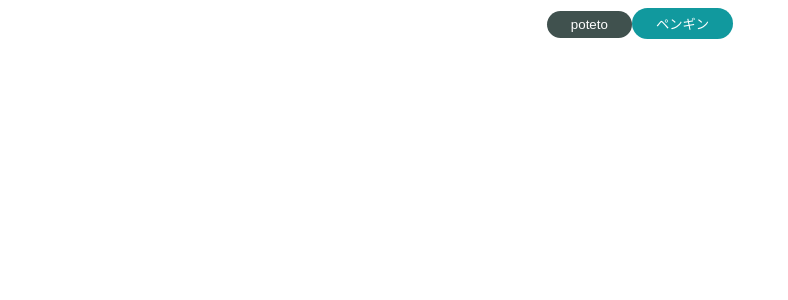
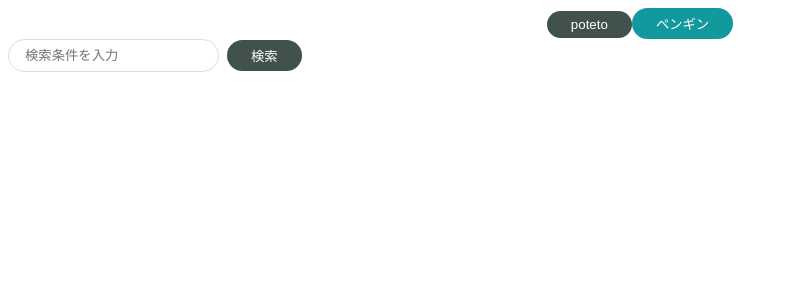
Before and after one commit to pen0914/Atomic-Design, a React (Create React App) app: page / in a window 1280 px wide. Shown: the top 300 px of the page, without its empty margins (0-788 px from the left). Built offline with nearby package versions, Linux system fonts and the light colour scheme.

Commit message:
molcules

```diff
--- a/src/App.js
+++ b/src/App.js
@@ -1,5 +1,6 @@
 import { PrimaryButton } from "./components/atoms/button/PrimaryButtons";
 import { SecondaryButton } from "./components/atoms/button/SecondaryButton";
+import { SearchInput } from "./components/molucules/Searchinput";
 import "./styles.css";
 
 export default function App() {
@@ -7,6 +8,8 @@
     <div className="App">
       <PrimaryButton>poteto</PrimaryButton>
       <SecondaryButton>ペンギン</SecondaryButton>
+      <br />
+      <SearchInput />
     </div>
   );
 }
--- /dev/null
+++ b/src/components/atoms/input/input.jsx
@@ -0,0 +1,13 @@
+import styled from "styled-components";
+
+export const Input = (props) => {
+  const { placeholder = "" } = props;
+  return <SInput type="text" placeholder={placeholder} />;
+};
+
+const SInput = styled.input`
+  padding: 8px 16px;
+  border: solid #ddd 1px;
+  border-radius: 9999px;
+  outline: none;
+`;
--- /dev/null
+++ b/src/components/molucules/Searchinput.jsx
@@ -0,0 +1,23 @@
+import styled from "styled-components";
+
+import { PrimaryButton } from "../atoms/button/PrimaryButtons";
+import { Input } from "../atoms/input/input";
+
+export const SearchInput = () => {
+  return (
+    <SContainer>
+      <Input placeholder="検索条件を入力　" />
+      <SButtonWrapper>
+        <PrimaryButton>検索</PrimaryButton>
+      </SButtonWrapper>
+    </SContainer>
+  );
+};
+const SContainer = styled.div`
+  display: flex;
+  align-items: center;
+`;
+
+const SButtonWrapper = styled.div`
+  padding-left: 8px;
+`;
```
